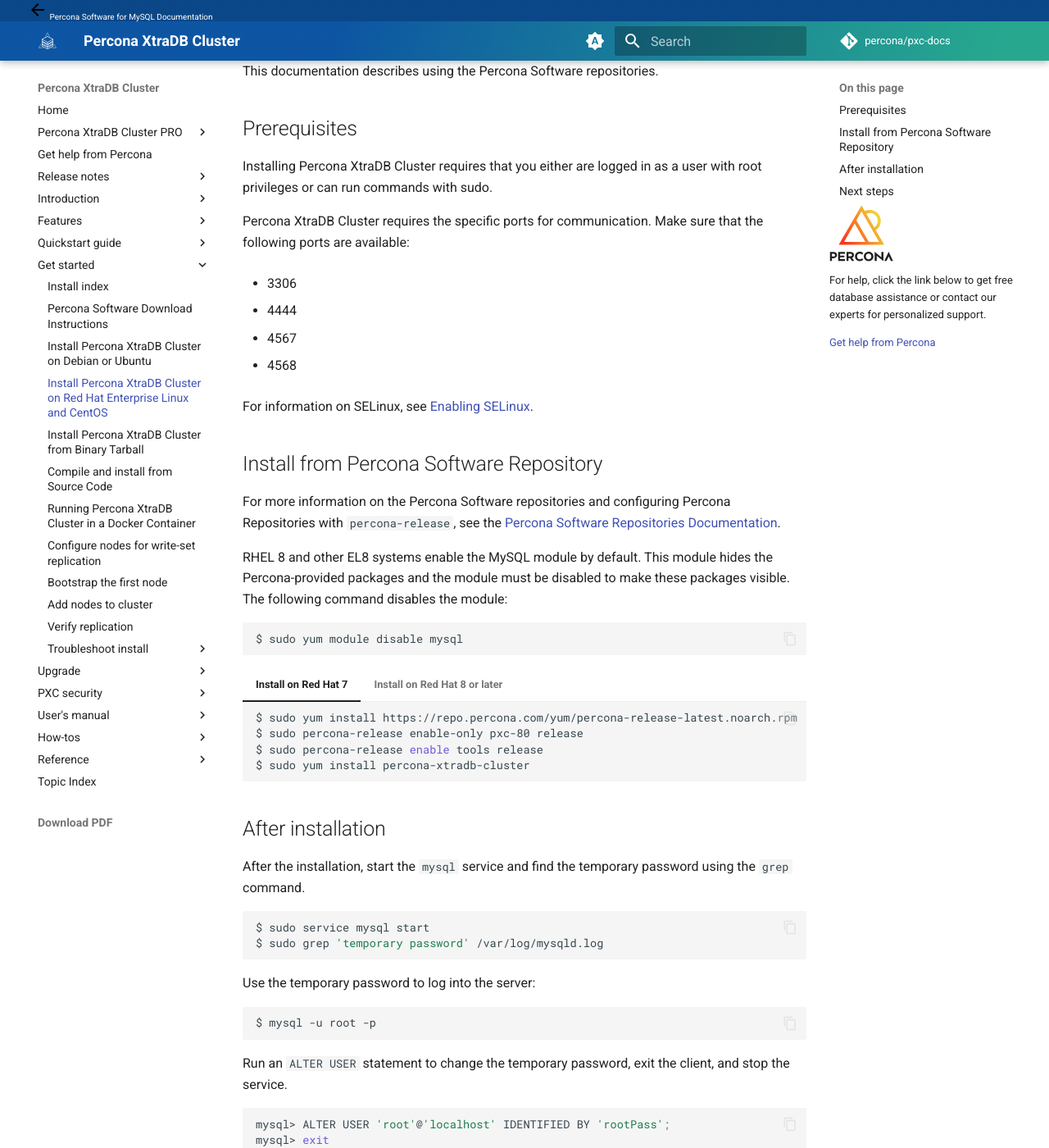
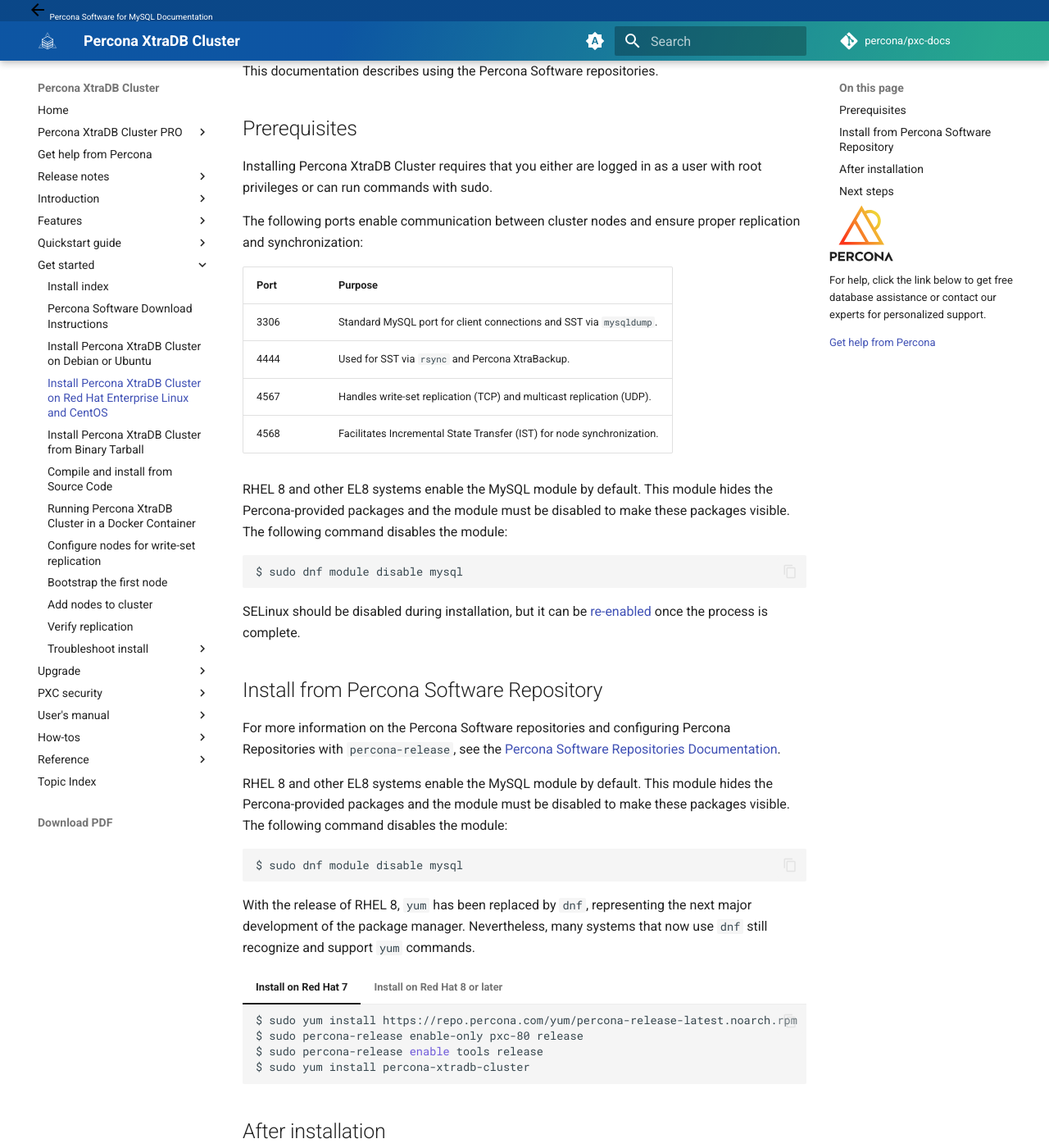
Before and after one commit to percona/pxc-docs, an MkDocs documentation site: the page built from docs/yum.md, in a window 1280 px wide and 1400 px high, scrolled down 516 px. Shown: the whole window at 82% size. Built offline with MkDocs 1.6.1 and Material for MkDocs 9.7.7, drawn with Linux system fonts in a browser that asks for light colours; nearby versions of some CDN libraries; comment, search, counter and statistics services are not loaded; the version menu is left out.

Commit message:
PXC-4641 [DOCS] - Update YUM prerequisites 8.0
	modified:   docs/yum.md

````diff
--- a/docs/yum.md
+++ b/docs/yum.md
@@ -21,17 +21,22 @@
 
 Installing Percona XtraDB Cluster requires that you either are logged in as a user with root privileges or can run commands with sudo.
 
- Percona XtraDB Cluster requires the specific ports for communication. Make sure that the following ports are available:
+The following ports enable communication between cluster nodes and ensure proper replication and synchronization:
 
-* 3306
+| Port  | Purpose                                                                 |
+|-------|-------------------------------------------------------------------------|
+| 3306  | Standard MySQL port for client connections and SST via `mysqldump`.    |
+| 4444  | Used for SST via `rsync` and Percona XtraBackup.                        |
+| 4567  | Handles write-set replication (TCP) and multicast replication (UDP).   |
+| 4568  | Facilitates Incremental State Transfer (IST) for node synchronization. |
 
-* 4444
+RHEL 8 and other EL8 systems enable the MySQL module by default. This module hides the Percona-provided packages and the module must be disabled to make these packages visible. The following command disables the module:
 
-* 4567
+```{.bash data-prompt="$"}
+$ sudo dnf module disable mysql
+```
 
-* 4568
-
-For information on SELinux, see [Enabling SELinux](selinux.md#selinux).
+SELinux should be disabled during installation, but it can be [re-enabled](selinux.md) once the process is complete.
 
 ## Install from Percona Software Repository
 
@@ -40,8 +45,10 @@
 RHEL 8 and other EL8 systems enable the MySQL module by default. This module hides the Percona-provided packages and the module must be disabled to make these packages visible. The following command disables the module:
 
 ```{.bash data-prompt="$"}
-$ sudo yum module disable mysql
+$ sudo dnf module disable mysql
 ```
+
+With the release of RHEL 8, `yum` has been replaced by `dnf`, representing the next major development of the package manager. Nevertheless, many systems that now use `dnf` still recognize and support `yum` commands.
 
 === "Install on Red Hat 7"
 
````
